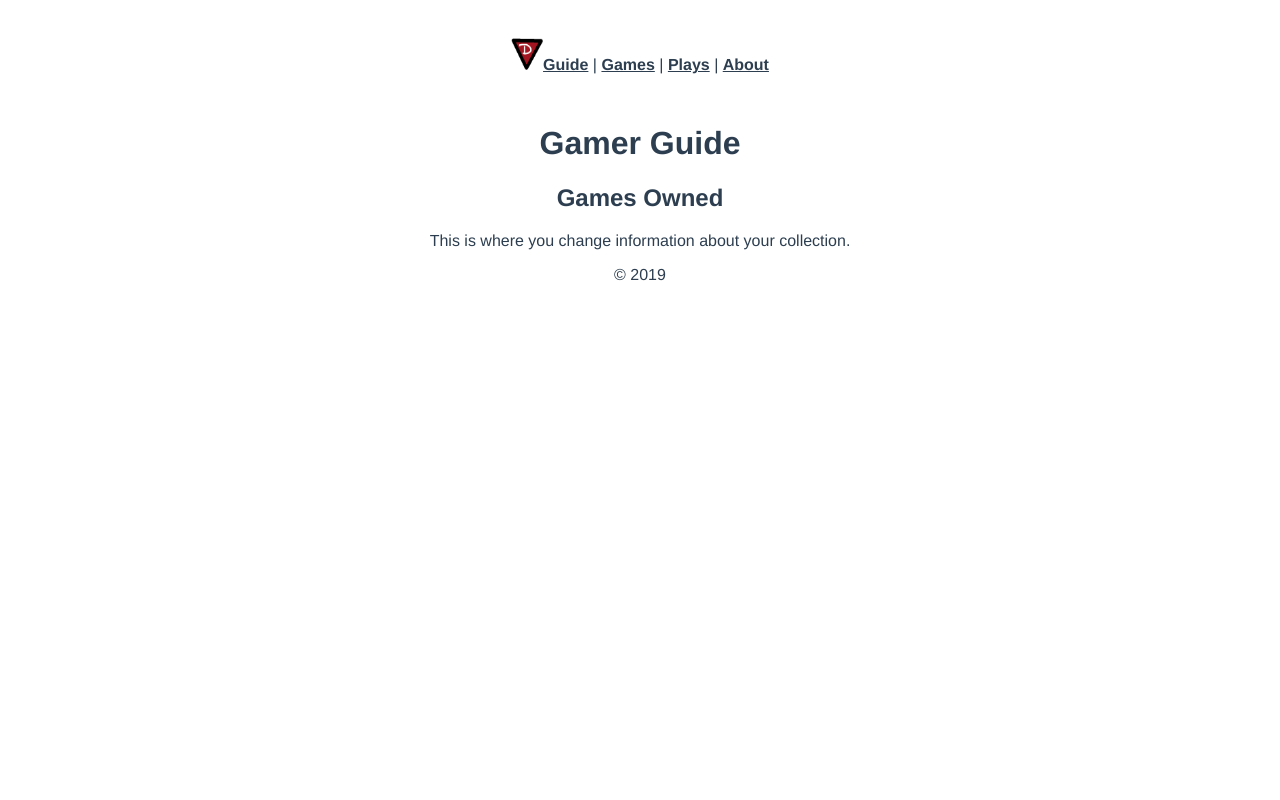
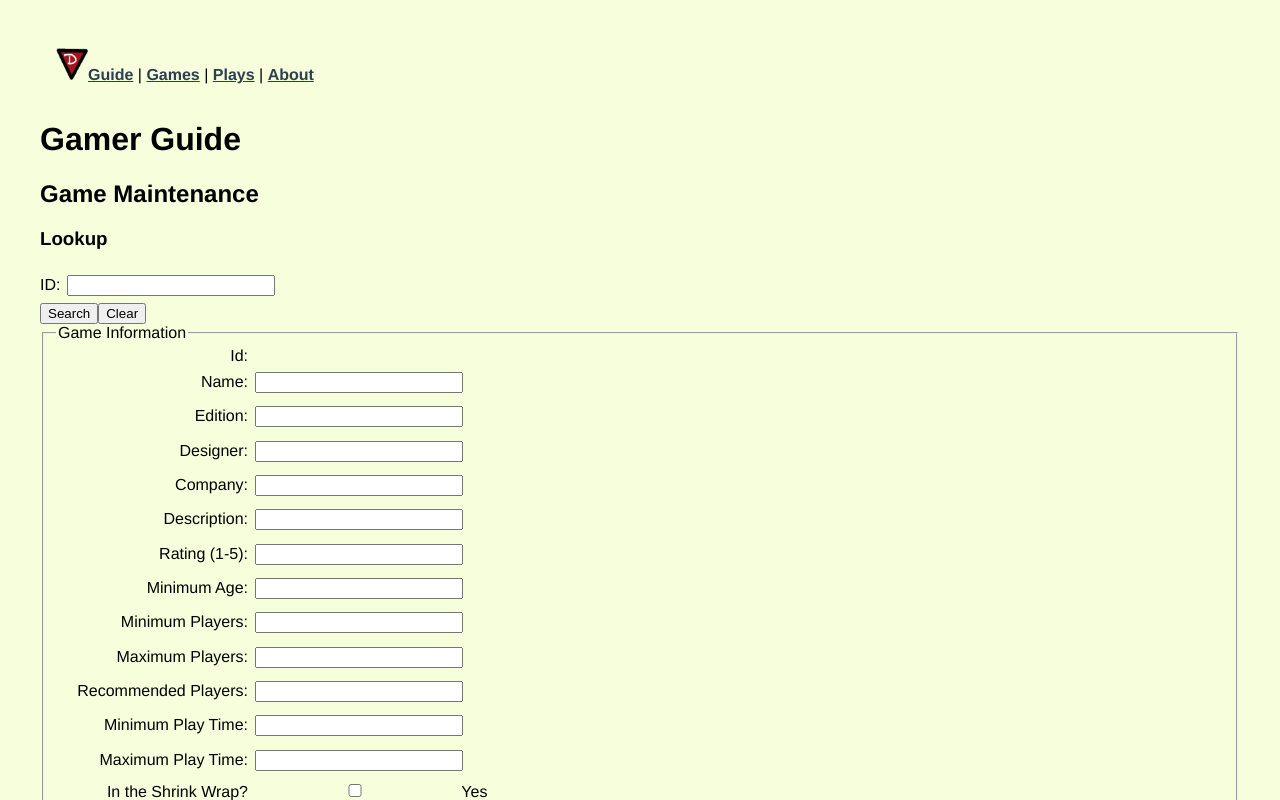
Before and after one commit to david-churn/GamerGuide, a Vue app: page /games in a window 1280 px wide. Shown: the top 800 px of the page. Built offline with nearby package versions, Linux system fonts and the light colour scheme.

Commit message:
formatted games CRUD screen

```diff
--- a/package.json
+++ b/package.json
@@ -8,6 +8,7 @@
     "lint": "vue-cli-service lint"
   },
   "dependencies": {
+    "axios": "^0.18.0",
     "vue": "^2.6.6",
     "vue-router": "^3.0.1"
   },
--- a/src/App.vue
+++ b/src/App.vue
@@ -14,15 +14,31 @@
 </template>
 
 <style lang="scss">
+/*  Colors */
+$whitish: #f6fedb;
+$grayish: #9d9d9d;
+$ltblue: #a6b1e1;
+$blue: #064789;
+$redish: #a31621;
+
 #app {
   font-family: 'Avenir', Helvetica, Arial, sans-serif;
   -webkit-font-smoothing: antialiased;
   -moz-osx-font-smoothing: grayscale;
+  color: black;
+  margin: 2em;
+}
+body {
+  background: $whitish;
+}
+footer {
+  background: $redish;
+  color: $whitish;
+  margin: 1em 0;
   text-align: center;
-  color: #2c3e50;
 }
 #nav {
-  padding: 30px;
+  padding: 1em;
   a {
     font-weight: bold;
     color: #2c3e50;
--- a/src/views/About.vue
+++ b/src/views/About.vue
@@ -1,5 +1,13 @@
 <template>
   <div class="about">
-    <h2>This is about a page</h2>
+    <h2>Development Notes</h2>
+    <p>This was developed by David Churn as a class project with the Tallgrass School.  The source is available on GitHub.  The current repositories are GamerGuide and GamerGuideBack.</p>
+    <p>The frontend was built with vueJS.  The backend was built with nodeJS.  The database is MySQL.</p>
+    <p>The future enhancement list includes:
+      <ol>
+        <li>Import games from boardgamegeek.</li>
+        <li>Improve the "pick a game" feature beyond a mostly random pick.</li>
+      </ol>
+    </p>
   </div>
 </template>
--- a/src/views/Games.vue
+++ b/src/views/Games.vue
@@ -1,6 +1,178 @@
 <template>
   <div class="games">
-    <h2>Games Owned</h2>
-    <p>This is where you change information about your collection.</p>
+    <h2>{{ title }}</h2>
+    <h3>Lookup</h3>
+    <div class="">
+      <div class="inblock">ID:</div>
+      <input vmodel="game_key.gameId" type="number">
+    </div>
+    <!-- <div class="">- or -</div>
+    <div class="inblock">
+      <div class="inblock">Name:</div>
+      <input vmodel="game_key.nameTx" type="text">
+    </div>
+    <div class="inblock">- and -</div>
+    <div class="inblock">
+      <div class="inblock">Edition:</div>
+      <input vmodel="game_key.editionTx" type="text">
+    </div> -->
+    <div class="">
+      <button type="button" @click="findgame">Search</button>
+      <button type="button" @click="cleargame">Clear</button>
+    </div>
+    <form>
+      <fieldset>
+        <legend>Game Information</legend>
+        <div class="">
+          <div class="rownm">Id:</div>
+          <div class="inblock">{{game.gameID}}</div>
+        </div>
+        <div class="">
+          <div class="rownm">Name:</div>
+          <input vmodel="game.nameTx" type="text">
+        </div>
+        <div class="">
+          <div class="rownm">Edition:</div>
+          <input vmodel="game.editionTx" type="text">
+        </div>
+        <div class="">
+          <div class="rownm">Designer:</div>
+          <input vmodel="game.designerNm" type="text">
+        </div>
+        <div class="">
+          <div class="rownm">Company:</div>
+          <input vmodel="game.companyNm" type="text">
+        </div>
+        <div class="">
+          <div class="rownm">Description:</div>
+          <input vmodel="game.descriptionTx" type="text">
+        </div>
+        <div class="">
+          <div class="rownm">Rating (1-5):</div>
+          <input vmodel="game.ratingQt" type="number">
+        </div>
+        <div class="">
+          <div class="rownm">Minimum Age:</div>
+          <input vmodel="game.playerMinYr" type="number">
+        </div>
+        <div class="">
+          <div class="rownm">Minimum Players:</div>
+          <input vmodel="game.playerMinQt" type="number">
+        </div>
+        <div class="">
+          <div class="rownm">Maximum Players:</div>
+          <input vmodel="game.playerMaxQt" type="number">
+        </div>
+        <div class="">
+          <div class="rownm">Recommended Players:</div>
+          <input vmodel="game.playerBestQt" type="number">
+        </div>
+        <div class="">
+          <div class="rownm">Minimum Play Time:</div>
+          <input vmodel="game.timeMinQt" type="number">
+        </div>
+        <div class="">
+          <div class="rownm">Maximum Play Time:</div>
+          <input vmodel="game.timeMaxQt" type="number">
+        </div>
+        <div class="">
+          <div class="rownm">In the Shrink Wrap?</div>
+          <input vmodel="game.shrinkIn" type="checkbox">Yes
+        </div>
+        <div class="">
+          <div class="rownm">Rule Read?</div>
+          <input vmodel="game.rulesIn" type="checkbox">Yes
+        </div>
+        <div class="">
+          <div class="rownm">Sell/Trade?</div>
+          <input vmodel="game.liquidateCd" type="text">
+        </div>
+        <div class="">
+          <div class="rownm">Search Keywords:</div>
+          <input vmodel="game.keywordsTx" type="text">
+        </div>
+      </fieldset>
+    </form>
+    <div class="">
+      <button type="button" @click="addgame">Add game</button>
+      <button type="button" @click="chggame">Change game</button>
+      <button type="button" @click="resetgame">Reset game</button>
+      <button type="button" @click="delgame">Delete game</button>
+    </div>
   </div>
 </template>
+
+<script>
+import axios from 'axios'
+
+export default {
+  name: 'Games',
+  data: function () {
+    return {
+      title: 'Game Maintenance',
+      game: {},
+      gameLookup: {},
+      originalGame: {}
+    }
+  // }
+  // created() {
+  //   axios.get('http://localhost:3000/employees')
+  //     .then( (resp) => {
+  //       this.employees = resp.data;
+  //     })
+  //     .catch( (error) => {
+  //       console.log(error);
+  //     })
+  },
+  methods: {
+    findgame () {
+      axios.post('http://localhost:3000/game', this.gameLookup)
+        .then ((resp) => {
+          this.game = {
+            gameID: resp.data.gameID,
+            nameTx: resp.data.nameTx,
+            editionTx: resp.data.editionTx,
+            designerNm: resp.data.designerNm,
+            companyNm: resp.data.companyNm,
+            descriptionTx: resp.data.descriptionTx,
+            ratingQt: resp.data.ratingQt,
+            playerMinYr: resp.data.playerMinYr,
+            playerMinQt: resp.data.playerMinQt,
+            playerMaxQt: resp.data.playerMaxQt,
+            playerBestQt: resp.data.playerBestQt,
+            timeMinQt: resp.data.timeMinQt,
+            timeMaxQt: resp.data.timeMaxQt,
+            shrinkIn: resp.data.shrinkIn,
+            rulesIn: resp.data.rulesIn,
+            liquidateCd: resp.data.liquidateCd,
+            keywordsTx: resp.data.keywordsTx
+          }
+        })
+        .catch ((error) => {
+          throw (error)
+        })
+    }
+  }
+}
+</script>
+
+<!-- Add "scoped" attribute to limit CSS to this component only -->
+<style scoped>
+input {
+  display:inline-block;
+  width: 15em;
+  margin: .5em;
+}
+textarea {
+  margin: .5em;
+  min-width: 30em;
+}
+.inblock {
+  display:inline-block;
+}
+.rownm {
+  display:inline-block;
+  text-align: right;
+  width: 12em;
+}
+</style>
```
Also changed, not shown: 1 other file (tests, documents, lock files or other folders).
